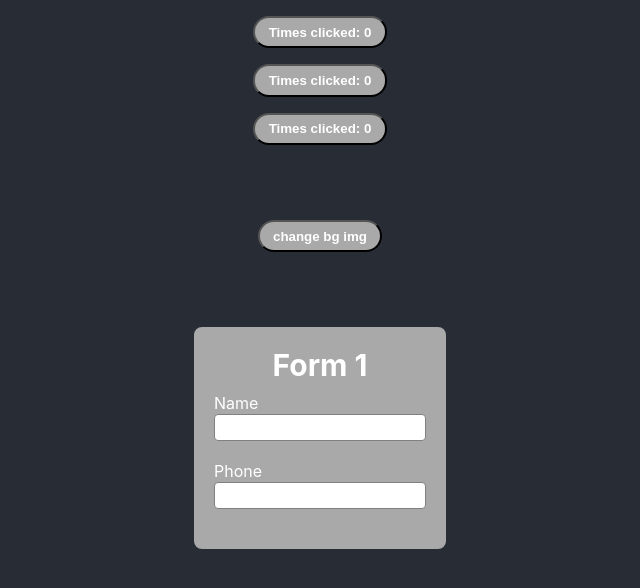
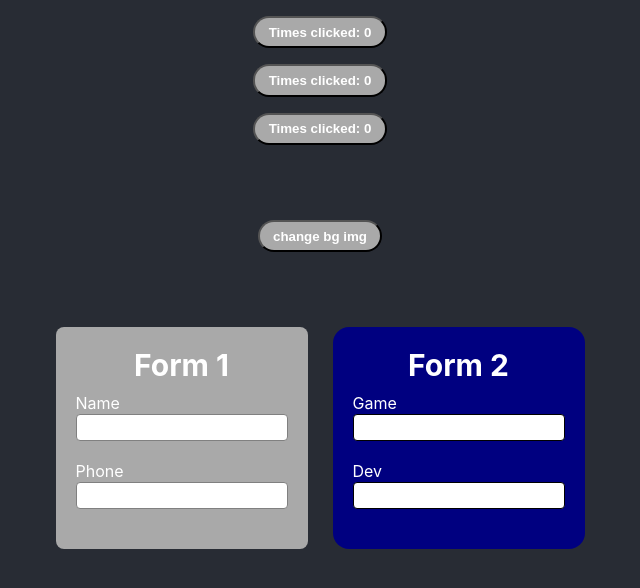
Before and after one commit to psiservices-parkerschellenberg/react-docs, a React (Create React App) app: page / in a window 1280 px wide. Shown: the top 588 px of the page, without its empty margins (320-960 px from the left). Built offline with nearby package versions, Linux system fonts and the light colour scheme.

Commit message:
Add Form2 with css
testing out component-scoped css

```diff
--- a/src/App.js
+++ b/src/App.js
@@ -4,6 +4,7 @@ import Welcome from './components/Welcome';
 import NewBtn from './components/NewBtn';
 import ImageBtn from './components/ImageBtn';
 import Form1 from './components/Form1';
+import Form2 from './components/Form2';
 import { useState } from 'react';
 
 
@@ -36,7 +37,10 @@ function App() {
             <NewBtn />
             <NewBtn />
             <ImageBtn handleToggle={handleToggle} />
-            <Form1 />
+            <div style={{ display: 'flex', gap: 25 }}>
+                <Form1 />
+                <Form2 />
+            </div>
         </div>
     );
 }
--- /dev/null
+++ b/src/components/Form2.js
@@ -0,0 +1,17 @@
+import styles from './Form2.module.css';
+
+export default function Form2() {
+    return (
+        <div className={styles.form} >
+            <h2 className={styles.title}>Form 2</h2>
+            <div className={styles.formGroup}>
+                <label htmlFor="game" className={styles.formLabel}>Game</label>
+                <input id="title" type="text" className={styles.formInput} />
+            </div>
+            <div className={styles.formGroup}>
+                <label htmlFor="Dev" className={styles.formLabel}>Dev</label>
+                <input id="Dev" type="text" className={styles.formInput} />
+            </div>
+        </div>
+    );
+}
--- /dev/null
+++ b/src/components/Form2.module.css
@@ -0,0 +1,30 @@
+
+.form {
+    padding: 20px;
+    background: navy;
+    display: flex;
+    flex-direction: column;
+    border-radius: 16px;
+}
+
+.title {
+    margin: 0;
+    margin-bottom: 10px;
+}
+
+.formGroup {
+    margin-bottom: 20px;
+}
+
+.formLabel {
+    display: block;
+    text-align: left;
+    font-size: 1rem;
+}
+
+.formInput {
+    width: 200px;
+    padding: 5px;
+    border: 1px solid black;
+    border-radius: 4px;
+}
```
